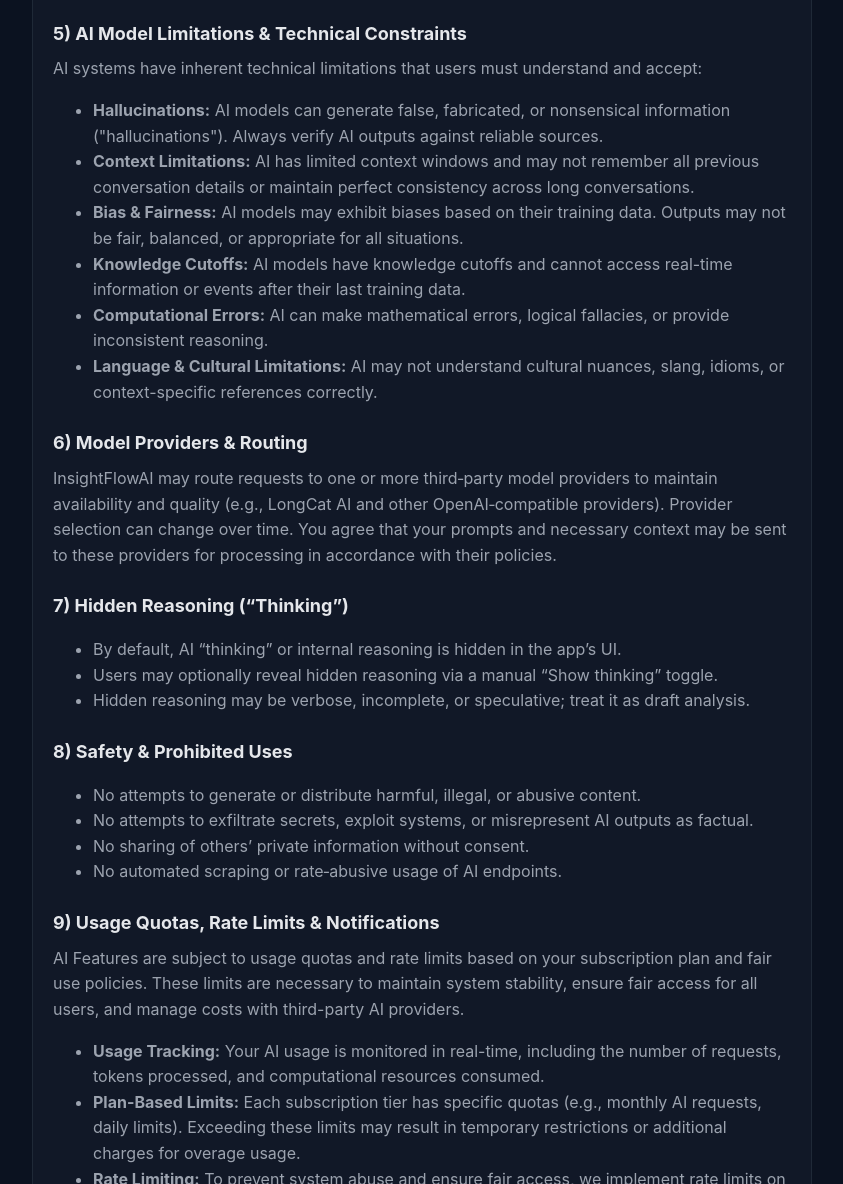
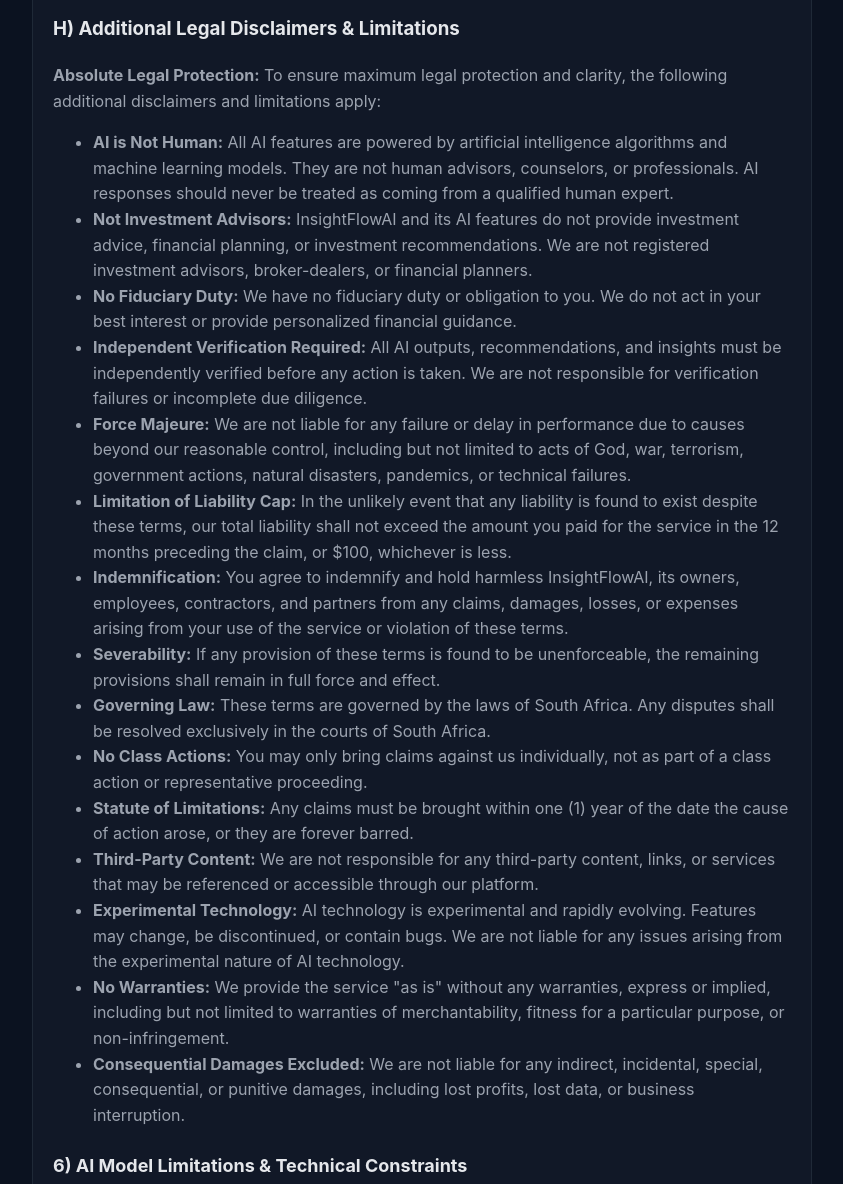
Before and after one commit to Millsondylan/Ai_terms, a plain HTML site: page ai-terms/index.html in a window 1280 px wide. Shown: the part 7120-8304 px from the top of the page, without its empty margins (218-1061 px from the left). Drawn offline with Linux system fonts and the light colour scheme.

Commit message:
Add comprehensive legal disclaimers and absolute liability protection

```diff
--- a/ai-terms/index.html
+++ b/ai-terms/index.html
@@ -357,7 +357,54 @@
           processing, or any outcomes thereof.</li>
         </ul>
 
-        <h2>5) AI Model Limitations & Technical Constraints</h2>
+        <h3>H) Additional Legal Disclaimers & Limitations</h3>
+        <p>
+          <strong>Absolute Legal Protection:</strong> To ensure maximum legal protection and clarity, the
+          following additional disclaimers and limitations apply:
+        </p>
+        <ul>
+          <li><strong>AI is Not Human:</strong> All AI features are powered by artificial intelligence
+          algorithms and machine learning models. They are not human advisors, counselors, or professionals.
+          AI responses should never be treated as coming from a qualified human expert.</li>
+          <li><strong>Not Investment Advisors:</strong> InsightFlowAI and its AI features do not provide
+          investment advice, financial planning, or investment recommendations. We are not registered
+          investment advisors, broker-dealers, or financial planners.</li>
+          <li><strong>No Fiduciary Duty:</strong> We have no fiduciary duty or obligation to you. We do not
+          act in your best interest or provide personalized financial guidance.</li>
+          <li><strong>Independent Verification Required:</strong> All AI outputs, recommendations, and
+          insights must be independently verified before any action is taken. We are not responsible for
+          verification failures or incomplete due diligence.</li>
+          <li><strong>Force Majeure:</strong> We are not liable for any failure or delay in performance due
+          to causes beyond our reasonable control, including but not limited to acts of God, war, terrorism,
+          government actions, natural disasters, pandemics, or technical failures.</li>
+          <li><strong>Limitation of Liability Cap:</strong> In the unlikely event that any liability is found
+          to exist despite these terms, our total liability shall not exceed the amount you paid for the
+          service in the 12 months preceding the claim, or $100, whichever is less.</li>
+          <li><strong>Indemnification:</strong> You agree to indemnify and hold harmless InsightFlowAI, its
+          owners, employees, contractors, and partners from any claims, damages, losses, or expenses arising
+          from your use of the service or violation of these terms.</li>
+          <li><strong>Severability:</strong> If any provision of these terms is found to be unenforceable,
+          the remaining provisions shall remain in full force and effect.</li>
+          <li><strong>Governing Law:</strong> These terms are governed by the laws of South Africa. Any
+          disputes shall be resolved exclusively in the courts of South Africa.</li>
+          <li><strong>No Class Actions:</strong> You may only bring claims against us individually, not as
+          part of a class action or representative proceeding.</li>
+          <li><strong>Statute of Limitations:</strong> Any claims must be brought within one (1) year of the
+          date the cause of action arose, or they are forever barred.</li>
+          <li><strong>Third-Party Content:</strong> We are not responsible for any third-party content,
+          links, or services that may be referenced or accessible through our platform.</li>
+          <li><strong>Experimental Technology:</strong> AI technology is experimental and rapidly evolving.
+          Features may change, be discontinued, or contain bugs. We are not liable for any issues arising
+          from the experimental nature of AI technology.</li>
+          <li><strong>No Warranties:</strong> We provide the service "as is" without any warranties,
+          express or implied, including but not limited to warranties of merchantability, fitness for a
+          particular purpose, or non-infringement.</li>
+          <li><strong>Consequential Damages Excluded:</strong> We are not liable for any indirect,
+          incidental, special, consequential, or punitive damages, including lost profits, lost data, or
+          business interruption.</li>
+        </ul>
+
+        <h2>6) AI Model Limitations & Technical Constraints</h2>
         <p>
           AI systems have inherent technical limitations that users must understand and accept:
         </p>
@@ -376,7 +423,7 @@
           slang, idioms, or context-specific references correctly.</li>
         </ul>
 
-        <h2>6) Model Providers & Routing</h2>
+        <h2>7) Model Providers & Routing</h2>
         <p>
           InsightFlowAI may route requests to one or more third‑party model providers to maintain
           availability and quality (e.g., LongCat AI and other OpenAI‑compatible providers). Provider
@@ -384,14 +431,14 @@
           to these providers for processing in accordance with their policies.
         </p>
 
-        <h2>7) Hidden Reasoning (“Thinking”)</h2>
+        <h2>8) Hidden Reasoning (“Thinking”)</h2>
         <ul>
           <li>By default, AI “thinking” or internal reasoning is hidden in the app’s UI.</li>
           <li>Users may optionally reveal hidden reasoning via a manual “Show thinking” toggle.</li>
           <li>Hidden reasoning may be verbose, incomplete, or speculative; treat it as draft analysis.</li>
         </ul>
 
-        <h2>8) Safety & Prohibited Uses</h2>
+        <h2>9) Safety & Prohibited Uses</h2>
         <ul>
           <li>No attempts to generate or distribute harmful, illegal, or abusive content.</li>
           <li>No attempts to exfiltrate secrets, exploit systems, or misrepresent AI outputs as factual.</li>
@@ -399,7 +446,7 @@
           <li>No automated scraping or rate‑abusive usage of AI endpoints.</li>
         </ul>
 
-        <h2>9) Usage Quotas, Rate Limits & Notifications</h2>
+        <h2>10) Usage Quotas, Rate Limits & Notifications</h2>
         <p>
           AI Features are subject to usage quotas and rate limits based on your subscription plan and
           fair use policies. These limits are necessary to maintain system stability, ensure fair access
@@ -426,26 +473,26 @@
           we may temporarily reduce quotas or implement stricter rate limits to maintain service availability.</li>
         </ul>
 
-        <h2>10) Content Ownership & License</h2>
+        <h2>11) Content Ownership & License</h2>
         <p>
           You retain ownership of your prompts and content you submit. You grant InsightFlowAI a
           license to process, store, display, and analyze that content to provide AI Features and
           improve the service. AI outputs may be similar to content generated for others.
         </p>
 
-        <h2>11) Age Requirements</h2>
+        <h2>12) Age Requirements</h2>
         <p>
           AI Features are intended for users age 18+ or the age of majority in your jurisdiction.
           Do not allow minors to use AI Features unsupervised.
         </p>
 
-        <h2>12) Security</h2>
+        <h2>13) Security</h2>
         <p>
           We apply reasonable technical and organizational measures to protect data. No system is
           perfectly secure; do not submit secrets or credentials in chat.
         </p>
 
-        <h2>13) Changes to AI Terms</h2>
+        <h2>14) Changes to AI Terms</h2>
         <p>
           We may update these AI Terms over time. Material changes will be posted at this page with a
           revised date. Continued use after changes constitutes acceptance.
```
